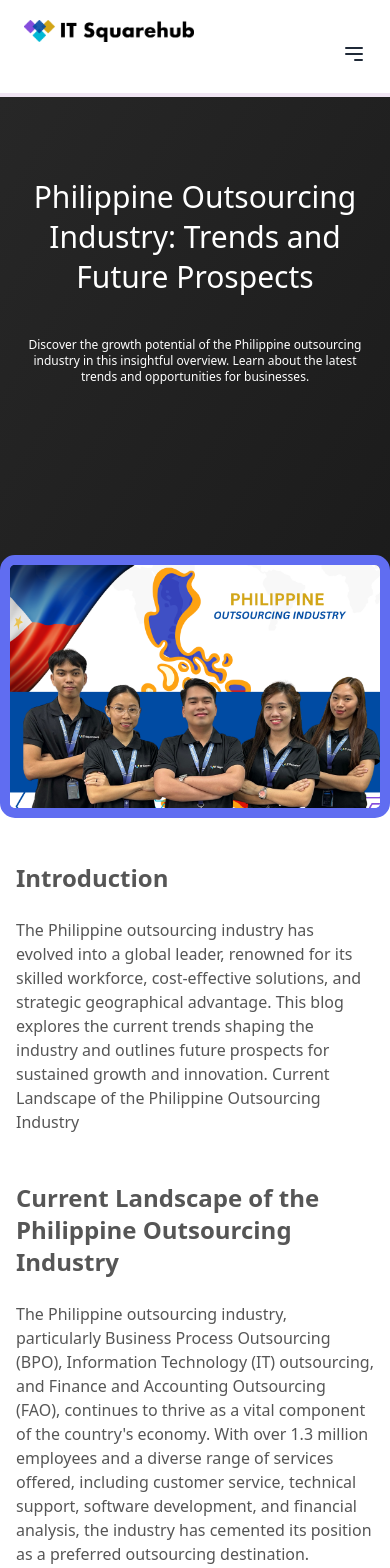
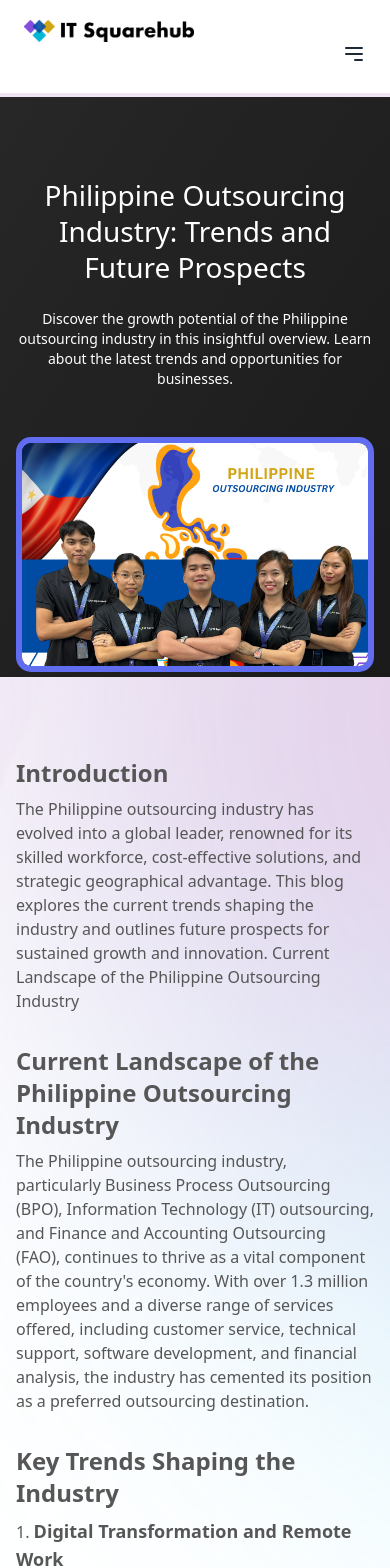
Before and after one commit to Kirifer/its.hub.website, a Nuxt app: page /blog/1 in a window 390 px wide. Shown: the top 1568 px of the page. Built offline with nearby package versions, Linux system fonts and the light colour scheme; a web font is replaced by a local one.

Commit message:
style: blog details

```diff
--- a/app/app.vue
+++ b/app/app.vue
@@ -5,6 +5,7 @@
       <div>
         <NuxtPage />
       </div>
+      <Footer />
     </NuxtLayout>
   </div>
 </template>
--- a/app/pages/blog/1.vue
+++ b/app/pages/blog/1.vue
@@ -1,31 +1,33 @@
 <template>
-  <div class="relative">
+  <div
+    class="bg-[url('@/assets/images/bg-blog-details.png')] bg-cover bg-center w-full min-h-screen bg-no-repeat sm:bg-contain md:bg-cover"
+  >
     <!-- Hero Section -->
     <div
-      class="w-full h-[621px] bg-gradient-to-br from-[#272727] to-[#1a1a1a] flex flex-col items-center justify-start text-center px-4 pt-20 relative"
+      class="w-full h-[580px] bg-gradient-to-br from-[#272727] to-[#1a1a1a] flex flex-col items-center text-center px-4 pt-20 relative"
     >
       <!-- Title -->
       <h1
-        class="w-full max-w-[840px] font-medium text-[30px] sm:text-[50px] leading-[40px] sm:leading-[55px] text-white mb-10"
+        class="w-full max-w-[840px] font-medium text-[28px] sm:text-[40px] lg:text-[50px] leading-[36px] sm:leading-[48px] lg:leading-[55px] text-white mb-6 sm:mb-10"
       >
         Philippine Outsourcing Industry: Trends and Future Prospects
       </h1>
 
       <!-- Description -->
       <p
-        class="w-full max-w-[603px] font-normal text-[12px] sm:text-[15px] leading-[16px] sm:leading-[18px] text-white mb-8"
+        class="w-full max-w-[603px] font-normal text-[14px] sm:text-[16px] lg:text-[18px] leading-[20px] sm:leading-[22px] lg:leading-[24px] text-white mb-8"
       >
         Discover the growth potential of the Philippine outsourcing industry in
         this insightful overview. Learn about the latest trends and
         opportunities for businesses.
       </p>
 
-      <!-- Floating Featured Image - Positioned to overflow -->
+      <!-- Featured Image -->
       <div
-        class="w-full max-w-[648px] absolute bottom-[-100px] left-1/2 transform -translate-x-1/2"
+        class="relative w-full max-w-[648px] mx-auto mt-4 mb-8 sm:mt-4 sm:mb-12"
       >
         <div
-          class="relative w-full pt-[62.3%] rounded-[15px] border-[10px] border-[#606DF1] overflow-hidden"
+          class="relative w-full pt-[62.3%] rounded-[15px] border-[6px] sm:border-[10px] border-[#606DF1] overflow-hidden"
         >
           <img
             src="~/assets/images/blog.png"
@@ -38,18 +40,25 @@
 
     <!-- Content Section -->
     <div
-      class="w-full max-w-[1145px] mx-auto px-4 sm:px-6 lg:px-8 py-20 mt-16 text-[#565656]"
+      class="w-full max-w-[1145px] mx-auto px-4 sm:px-6 lg:px-8 py-12 sm:py-20 mt-8 sm:mt-16 text-[#565656]"
     >
-      <article class="space-y-12">
+      <article class="space-y-8 sm:space-y-12">
         <section>
-          <h2 class="font-semibold text-2xl sm:text-3xl mb-6">Introduction</h2>
+          <h2 class="font-semibold text-2xl sm:text-3xl mb-2 sm:mt-14 mt-0">
+            Introduction
+          </h2>
           <p class="text-base sm:text-xl">
-            The Philippine outsourcing industry has evolved into a global leader, renowned for its skilled workforce, cost-effective solutions, and strategic geographical advantage. This blog explores the current trends shaping the industry and outlines future prospects for sustained growth and innovation. Current Landscape of the Philippine Outsourcing Industry
+            The Philippine outsourcing industry has evolved into a global
+            leader, renowned for its skilled workforce, cost-effective
+            solutions, and strategic geographical advantage. This blog explores
+            the current trends shaping the industry and outlines future
+            prospects for sustained growth and innovation. Current Landscape of
+            the Philippine Outsourcing Industry
           </p>
         </section>
 
         <section>
-          <h2 class="font-semibold text-2xl sm:text-3xl mb-6">
+          <h2 class="font-semibold text-2xl sm:text-3xl mb-2">
             Current Landscape of the Philippine Outsourcing Industry
           </h2>
           <p class="text-base sm:text-xl">
@@ -65,7 +74,7 @@
         </section>
 
         <section>
-          <h2 class="font-semibold text-2xl sm:text-3xl mb-6">
+          <h2 class="font-semibold text-2xl sm:text-3xl mb-2">
             Key Trends Shaping the Industry
           </h2>
           <ol class="list-decimal list-inside space-y-6">
@@ -165,19 +174,20 @@
 
     <!-- Our Blogs Button -->
     <div class="w-full max-w-[1145px] mx-auto px-4 sm:px-6 lg:px-8">
-      <div class="w-[245px] h-[55px] mb-8">
+      <div class="w-full sm:w-[245px] h-[55px] mb-8">
         <button class="w-full h-full bg-[#844DDC]/[0.19] rounded-[40px]">
-          <span class="font-normal text-[25px] leading-[37px] flex items-center justify-center text-center tracking-[-0.03em] text-[#844DDC]">
+          <span
+            class="font-normal text-[18px] sm:text-[20px] lg:text-[25px] leading-[26px] sm:leading-[30px] text-[#844DDC]"
+          >
             Our Blogs
           </span>
         </button>
       </div>
     </div>
 
-
     <!-- Blog Cards Container -->
     <div
-      class="mt-14 grid grid-cols-1 sm:grid-cols-2 lg:grid-cols-2 gap-6 sm:gap-8 w-full max-w-4xl px-4 mx-auto"
+      class="mt-14 grid grid-cols-1 sm:grid-cols-2 lg:grid-cols-2 gap-6 sm:gap-8 w-full max-w-4xl px-4 mx-auto mb-20"
     >
       <div
         v-for="(blog, index) in visibleBlogs"
@@ -243,6 +253,6 @@ const blogs = ref([
   },
 ]);
 
-// Define visibleBlogs as a computed property or a subset of blogs
-const visibleBlogs = computed(() => blogs.value.slice(0, 4)); // Show only the first 4 blogs
+// Define visibleBlogs as a computed property
+const visibleBlogs = computed(() => blogs.value.slice(0, 4));
 </script>
```
Also changed, not shown: app/assets/images/bg-blog-details.png (added).
